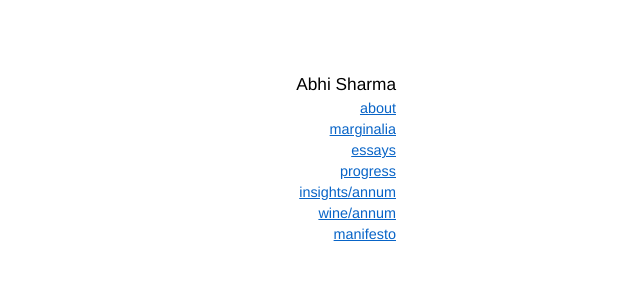
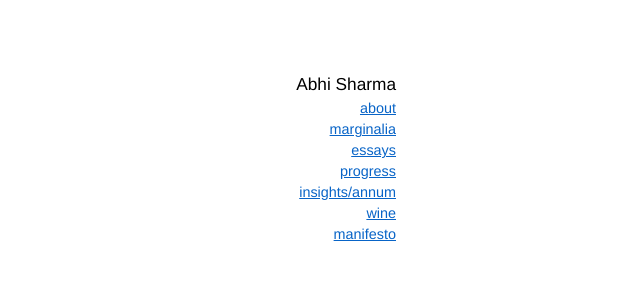
Before and after one commit to abhisharmab/abhisharmab.github.io, a Jekyll site: the page built from index.html, in a window 1280 px wide. Shown: the top 300 px of the page, without its empty margins (640-1280 px from the left). Built offline with Jekyll 4.4.1, drawn with Linux system fonts in a browser that asks for light colours.

Commit message:
wine section

```diff
--- a/_layouts/default.html
+++ b/_layouts/default.html
@@ -15,7 +15,7 @@
           <li><a href="/essays">essays</a></li>
           <li><a href="/progress">progress</a></li>
           <li><a href="/insights">insights/annum</a></li>
-          <li><a href="/wine">wine/annum</a></li>
+          <li><a href="/wine">wine</a></li>
           <li><a href="/manifesto">manifesto</a></li>
         </ul>
       </div>
```
